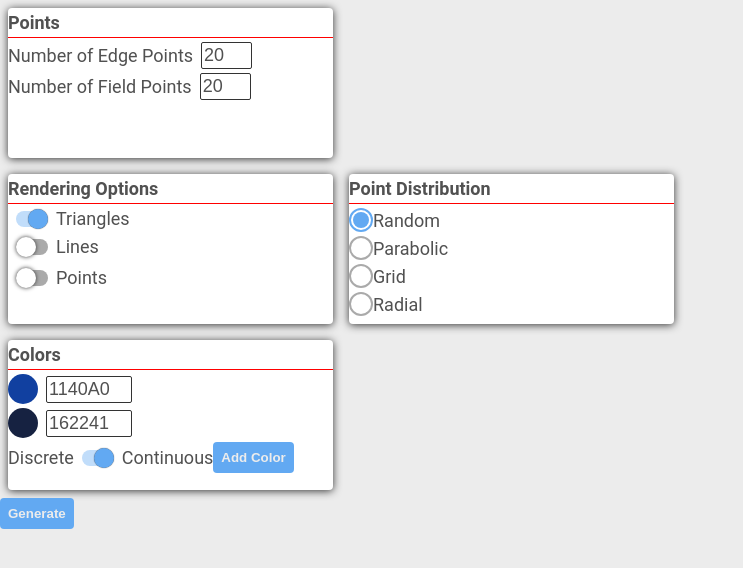
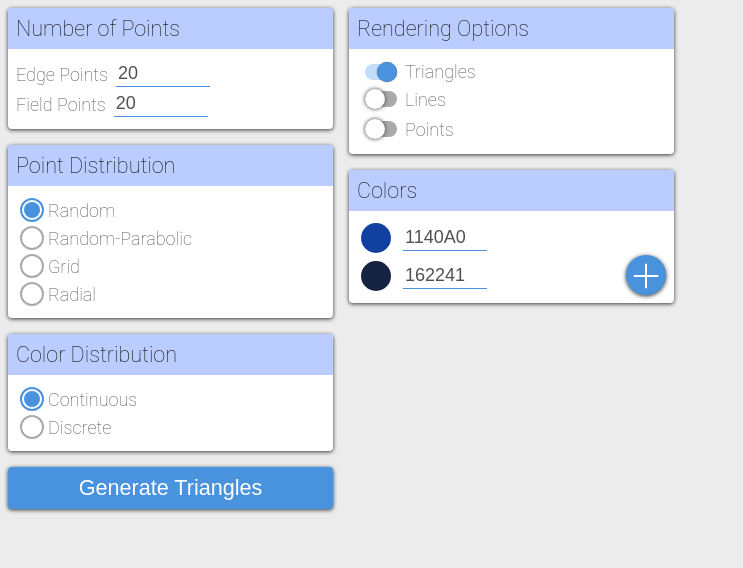
Before and after one commit to 0la0/triangle-fields, a website: page assets/ui/index.html in a window 1280 px wide. Shown: the whole page, without its empty margins (0-743 px from the left). Drawn offline with Linux system fonts and the light colour scheme.

Commit message:
ui layout progress

```diff
--- a/assets/ui/index.html
+++ b/assets/ui/index.html
@@ -9,11 +9,15 @@
   </head>
   <body>
 
+    <div class="columns">
+      <div class="column">
+        <!-- POINTS -->
         <div class="card">
-      <div class="card-label">Points</div>
+          <div class="card-label">Number of Points</div>
+          <div class="card-content">
             <div class="row">
               <label for="numEdgePoints">
-          Number of Edge Points
+                Edge Points
               </label>
               <input
                 type="number"
@@ -24,7 +28,7 @@
 
             <div class="row">
               <label for="numFieldPoints">
-          Number of Field Points
+                Field Points
               </label>
               <input
                 type="number"
@@ -33,10 +37,99 @@
               />
             </div>
           </div>
+        </div>
 
+        <!-- POINT DISTRIBUTION -->
+        <div class="card">
+          <div class="card-label">Point Distribution</div>
+          <div class="card-content">
             <div class="row">
+              <input
+                type="radio"
+                id="distributionRandom"
+                name="distribution"
+                class="radio-input input-hidden"
+                value="random"
+                checked
+              />
+              <label for="distributionRandom" class="radio-label"></label>
+              <span>Random</span>
+            </div>
+            <div class="row">
+              <input
+                type="radio"
+                id="distributionParabolic"
+                name="distribution"
+                class="radio-input input-hidden"
+                value="parabolic"
+              />
+              <label for="distributionParabolic" class="radio-label"></label>
+              <span>Random-Parabolic</span>
+            </div>
+            <div class="row">
+              <input
+                type="radio"
+                id="distributionGrid"
+                name="distribution"
+                class="radio-input input-hidden"
+                value="grid"
+              />
+              <label for="distributionGrid" class="radio-label"></label>
+              <span>Grid</span>
+            </div>
+            <div class="row">
+              <input
+                type="radio"
+                id="distributionRadial"
+                name="distribution"
+                class="radio-input input-hidden"
+                value="radial"
+              />
+              <label for="distributionRadial" class="radio-label"></label>
+              <span>Radial</span>
+            </div>
+          </div>
+        </div>
+
+        <!-- COLOR DISTRIBUTION -->
+        <div class="card">
+          <div class="card-label">Color Distribution</div>
+          <div class="card-content">
+            <div class="row">
+              <input
+                type="radio"
+                id="colorDistributionContinuous"
+                name="colorDistribution"
+                class="radio-input input-hidden"
+                value="continuous"
+                checked
+              />
+              <label for="colorDistributionContinuous" class="radio-label"></label>
+              <span>Continuous</span>
+            </div>
+            <div class="row">
+              <input
+                type="radio"
+                id="colorDistributionDiscrete"
+                name="colorDistribution"
+                class="radio-input input-hidden"
+                value="discrete"
+              />
+              <label for="colorDistributionDiscrete" class="radio-label"></label>
+              <span>Discrete</span>
+            </div>
+          </div>
+        </div>
+
+        <button class="generate-button" id="generate">Generate Triangles</button>
+
+      </div>
+
+      <div class="column">
+        <!-- RENDERING OPTIONS -->
         <div class="card">
           <div class="card-label">Rendering Options</div>
+          <div class="card-content">
             <div class="row">
               <input
                 type="checkbox"
@@ -92,79 +185,20 @@
               </div>
             </div>
           </div>
+        </div>
 
+        <!-- COLORS -->
         <div class="card">
-        <div class="card-label">Point Distribution</div>
-        <div class="row">
-          <input
-            type="radio"
-            id="distributionRandom"
-            name="distribution"
-            class="radio-input input-hidden"
-            value="random"
-            checked
-          />
-          <label for="distributionRandom" class="radio-label"></label>
-          <span>Random</span>
-        </div>
-        <div class="row">
-          <input
-            type="radio"
-            id="distributionParabolic"
-            name="distribution"
-            class="radio-input input-hidden"
-            value="parabolic"
-          />
-          <label for="distributionParabolic" class="radio-label"></label>
-          <span>Parabolic</span>
-        </div>
-        <div class="row">
-          <input
-            type="radio"
-            id="distributionGrid"
-            name="distribution"
-            class="radio-input input-hidden"
-            value="grid"
-          />
-          <label for="distributionGrid" class="radio-label"></label>
-          <span>Grid</span>
-        </div>
-        <div class="row">
-          <input
-            type="radio"
-            id="distributionRadial"
-            name="distribution"
-            class="radio-input input-hidden"
-            value="radial"
-          >
-            <label for="distributionRadial" class="radio-label"></label>
-          </input>
-          <span>Radial</span>
-        </div>
+          <div class="card-label">Colors</div>
+          <div class="card-content">
+            <div id="colorContainer"></div>
+            <button class="fab" id="addColor"></button>
           </div>
         </div>
 
-    <div class="card">
-      <div class="card-label">Colors</div>
-      <div id="colorContainer"></div>
-      <div class="row">
-        <span>Discrete</span>
-        <div class="row">
-          <input
-            type="checkbox"
-            id="colorDistribution"
-            class="checkbox-input input-hidden"
-            checked
-          />
-          <label for="colorDistribution" class="checkbox-label"></label>
-          <span>Continuous</span>
       </div>
-        <button id="addColor">Add Color</button>
     </div>
 
-    </div>
-
-    <button id="generate">Generate</button>
     <div id="loader" class="loader">
       <p>crunching numbers</p>
     </div>
--- a/assets/ui/main.css
+++ b/assets/ui/main.css
@@ -1,16 +1,19 @@
 html {
   --color-background: #ECECEC;
   --color-font: #515151;
-  --color-primary: #62A9F2;
+  --color-primary: #4892DE;
   --color-primary-light: #C1DDFA;
-  --color-secondary: #CE6664;
+  --color-secondary: #BBCCFF;
+  --color-tertiary: #E97171;
   --color-grey-dark: #333;
+  --color-black: #121212;
   --color-grey: #515151;
   --color-white: #FFF;
   --color-grey-light: #AAA;
-  --color-grey-lighest: #CCC;
+  --color-grey-lightest: #CCC;
   --animation-time: 0.2s;
   --animation-time-slow: 0.3s;
+  --icon-size: 20px;
 }
 
 html, body {
@@ -21,6 +24,7 @@ html, body {
   position: relative;
   font-family: 'Roboto', Helvetica, Arial, sans-serif;
   font-size: 18px;
+  font-weight: 200;
   background-color: var(--color-background);
   color: var(--color-font);
 }
@@ -38,13 +42,27 @@ p {
 input {
   background: none;
   background-color: var(--color-white);
-  border: 1px solid var(--color-grey-dark);
-  border-radius: 2px;
+  border: none;
+  border-bottom: 1px solid var(--color-primary);
   padding: 2px;
   margin: 0 8px;
   color: var(--color-font);
-  width: 45px;
+  width: 90px;
   font-size: 18px;
+  outline-style: none;
+  font-weight: 200;
+}
+input[type="number"]::-webkit-outer-spin-button,
+input[type="number"]::-webkit-inner-spin-button {
+  -webkit-appearance: none;
+  margin: 0;
+}
+input[type="number"] {
+  -moz-appearance: textfield;
+}
+input:focus {
+  border-bottom: 2px solid var(--color-primary);
+  font-weight: 500;
 }
 
 button {
@@ -55,27 +73,44 @@ button {
   cursor: pointer;
   padding: 8px;
   border-radius: 4px;
-  font-weight: bold;
-  /* font-size: 1em; */
-  color: var(--color-background);
+  color: var(--color-white);
   background-color: var(--color-primary);
+  box-shadow: 0px 1px 4px var(--color-grey-dark);
+  transition: box-shadow var(--animation-time) ease;
+}
+
+.columns {
+  display: flex;
+  flex-direction: row;
+  justify-content: flex-start;
+  align-items: flex-start;
+}
+.column {
+  display: flex;
+  flex-direction: column;
+  justify-content: flex-start;
+  align-items: flex-start;
 }
 
 .card {
   border: none;
   background-color: var(--color-white);
-  box-shadow: 0px 1px 8px var(--color-grey-dark);
+  box-shadow: 0px 1px 4px var(--color-grey-dark);
   border-radius: 4px;
   margin: 8px;
-  padding: 0;
   width: 325px;
-  min-height: 150px;
+  position: relative;
 }
 
 .card-label {
-  border-bottom: 1px solid red;
-  padding: 4px 0;
-  font-weight: bold;
+  padding: 8px;
+  font-size: 1.2em;
+  color: var(--color-black);
+  background-color: var(--color-secondary);
+}
+
+.card-content {
+  padding: 8px;
 }
 
 .row {
@@ -86,7 +121,6 @@ button {
 
 .loader {
   display: none;
-  /* position: relative; */
 }
 
 .loader-active {
@@ -135,13 +169,18 @@ button {
   align-items: center;
   margin: 4px 0;
 }
-.color-container:hover > .remove-color-button {
-  opacity: 1;
+.color-row {
+  display: flex;
+  flex-direction: row;
+  justify-content: flex-start;
+  align-items: center;
 }
+
 .color-preview {
   width: 30px;
   height: 30px;
   border-radius: 15px;
+  margin: 0 4px;
 }
 .color-input {
   width: 80px;
@@ -149,10 +188,6 @@ button {
 .color-input-invalid {
   border: 2px solid red;
   border-radius: 4px;
-}
-.remove-color-button {
-  opacity: 0;
-  transition: opacity var(--animation-time) ease-in-out;
 }
 
 .checkbox-label {
@@ -179,8 +214,8 @@ button {
   left: 0;
   top: -2px;
   display: block;
-  width: 20px;
-  height: 20px;
+  width: var(--icon-size);
+  height: var(--icon-size);
   border-radius: 50%;
   background-color: var(--color-white);
   content: '';
@@ -201,9 +236,10 @@ button {
 .radio-label {
   position: relative;
   display: block;
-  height: 20px;
-  width: 20px;
+  height: var(--icon-size);
+  width: var(--icon-size);
   border-radius: 50%;
+  margin: 0 4px;
   cursor: pointer;
   transition: background-color var(--animation-time) ease;
 }
@@ -221,8 +257,8 @@ button {
   left: 0;
   top: 0;
   display: block;
-  width: 20px;
-  height: 20px;
+  width: var(--icon-size);
+  height: var(--icon-size);
   border-radius: 50%;
   content: '';
 }
@@ -237,3 +273,68 @@ button {
   transform: scale(0.8);
   transform-origin: center;
 }
+
+.fab {
+  width: 40px;
+  height: 40px;
+  border-radius: 50%;
+  position: absolute;
+  bottom: 0;
+  right: 0;
+  margin: 8px;
+  display: block;
+}
+.fab:hover {
+  box-shadow: 0px 2px 8px var(--color-grey-dark);
+}
+.fab:before {
+  content: '';
+  background-color: var(--color-white);
+  width: 25px;
+  height: 2px;
+  border-radius: 2px;
+  position: absolute;
+  display: block;
+  top: 50%;
+  left: 50%;
+  transform: translate(-50%) rotate(90deg);
+}
+.fab:after {
+  content: '';
+  background-color: var(--color-white);
+  width: 25px;
+  height: 2px;
+  border-radius: 2px;
+  position: absolute;
+  display: block;
+  top: 50%;
+  left: 50%;
+  transform: translate(-50%);
+}
+
+.generate-button {
+  margin: 8px;
+  width: 325px;
+  font-size: 1.2em;
+}
+
+.remove-color-button {
+  opacity: 0;
+  position: relative;
+  background-color: var(--color-tertiary);
+  transition: opacity var(--animation-time) ease-in-out;
+  width: 25px;
+  height: 25px;
+  margin: -4px 0 0 0;
+}
+.remove-color-button:before {
+  width: 18px;
+  transform: translate(-50%) rotate(45deg);
+}
+.remove-color-button:after {
+  width: 18px;
+  transform: translate(-50%) rotate(-45deg);
+}
+.color-container:hover > .remove-color-button {
+  opacity: 1;
+}
--- a/assets/ui/main.js
+++ b/assets/ui/main.js
@@ -16,7 +16,8 @@ const domIds = [
   'distributionRadial',
   'colorContainer',
   'addColor',
-  'colorDistribution'
+  'colorDistributionDiscrete',
+  'colorDistributionContinuous'
 ];
 const dom = {};
 const params = {
@@ -73,6 +74,7 @@ function addColorPicker(suppressDelete) {
   const label = document.createElement('label');
   const container = document.createElement('div');
   const closeButton = document.createElement('button');
+  const colorRow = document.createElement('div');
 
   inputElement.addEventListener('change', event => {
     const hexString = event.target.value;
@@ -84,7 +86,7 @@ function addColorPicker(suppressDelete) {
       inputElement.classList.add('color-input-invalid');
     }
   });
-  closeButton.addEventListener('click', () => dom.colorContainer.removeChild(container));
+  closeButton.addEventListener('click', () => dom.colorContainer.removeChild(colorRow));
   preview.classList.add('color-preview');
   preview.style.setProperty('background-color', `#${colorString}`);
   inputElement.setAttribute('type', 'text');
@@ -92,16 +94,18 @@ function addColorPicker(suppressDelete) {
   inputElement.setAttribute('id', id);
   inputElement.classList.add('color-input');
   label.setAttribute('for', id);
-  closeButton.innerText = 'X';
+  closeButton.classList.add('fab');
   closeButton.classList.add('remove-color-button');
   container.classList.add('color-container');
+  colorRow.classList.add('color-row');
   container.appendChild(preview);
   container.appendChild(inputElement);
   container.appendChild(label);
+  colorRow.appendChild(container);
   if (!suppressDelete) {
     container.appendChild(closeButton);
   }
-  dom.colorContainer.appendChild(container);
+  dom.colorContainer.appendChild(colorRow);
 }
 
 function getAllColors() {
@@ -113,6 +117,11 @@ function getAllColors() {
 function handleDistributionChange(event) {
   if (!event.target.checked) { return; }
   params.distribution = event.target.value;
+}
+
+function handleColorDistributionChange(event) {
+  if (!event.target.checked) { return; }
+  params.colorDistribution = event.target.value;
 }
 
 function init() {
@@ -142,8 +151,8 @@ function init() {
   dom.distributionParabolic.addEventListener('change', handleDistributionChange);
   dom.distributionGrid.addEventListener('change', handleDistributionChange);
   dom.distributionRadial.addEventListener('change', handleDistributionChange);
-  dom.colorDistribution.addEventListener('change', event =>
-    params.colorDistribution = event.target.checked ? 'continuous' : 'discrete');
+  dom.colorDistributionDiscrete.addEventListener('change', handleColorDistributionChange);
+  dom.colorDistributionContinuous.addEventListener('change', handleColorDistributionChange);
   dom.generate.addEventListener('click', () => {
     if (!params.renderPoints && !params.renderLines && !params.renderTriangles) { return; }
     const colors = getAllColors();
```
Lines whose indentation alone changed are shown as unchanged.
